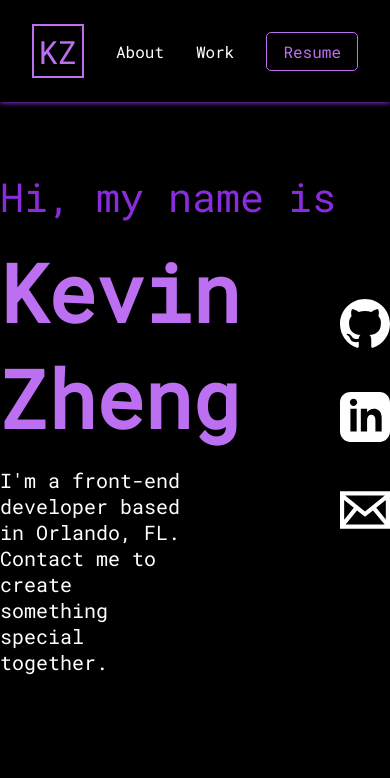
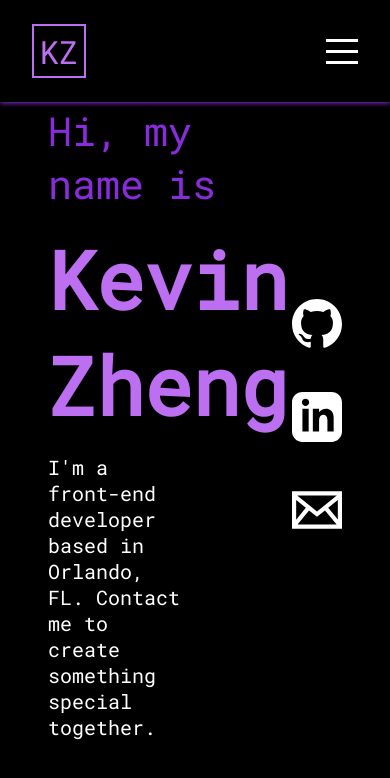
Before and after one commit to KevinZheng99/portfolio, a React (Create React App) app: page / in a window 390 px wide. Shown: the top 778 px of the page. Built offline with nearby package versions, Linux system fonts and the light colour scheme.

Commit message:
Refactoring code and adding Hamburger button

```diff
--- a/src/components/Hero/Hero.js
+++ b/src/components/Hero/Hero.js
@@ -1,10 +1,11 @@
 import React from "react";
 
+import PersonalLinks from "./PersonalLinks";
 import classes from "./Hero.module.css";
 
 export default function Hero() {
   return (
-    <div className={classes.hero}>
+    <div id="hero" className={classes.hero}>
       <div>
         <div>Hi, my name is</div>
         <div className={classes.name}>Kevin Zheng</div>
@@ -13,53 +14,7 @@ export default function Hero() {
           something special together.
         </div>
       </div>
-      <div className={classes["icons-container"]}>
-        <a
-          href="https://github.com/KevinZheng99"
-          target="_blank"
-          rel="noreferrer"
-        >
-          <svg
-            className={classes.icons}
-            xmlns="http://www.w3.org/2000/svg"
-            width="24"
-            height="24"
-            viewBox="0 0 24 24"
-          >
-            <path d="M12 0c-6.626 0-12 5.373-12 12 0 5.302 3.438 9.8 8.207 11.387.599.111.793-.261.793-.577v-2.234c-3.338.726-4.033-1.416-4.033-1.416-.546-1.387-1.333-1.756-1.333-1.756-1.089-.745.083-.729.083-.729 1.205.084 1.839 1.237 1.839 1.237 1.07 1.834 2.807 1.304 3.492.997.107-.775.418-1.305.762-1.604-2.665-.305-5.467-1.334-5.467-5.931 0-1.311.469-2.381 1.236-3.221-.124-.303-.535-1.524.117-3.176 0 0 1.008-.322 3.301 1.23.957-.266 1.983-.399 3.003-.404 1.02.005 2.047.138 3.006.404 2.291-1.552 3.297-1.23 3.297-1.23.653 1.653.242 2.874.118 3.176.77.84 1.235 1.911 1.235 3.221 0 4.609-2.807 5.624-5.479 5.921.43.372.823 1.102.823 2.222v3.293c0 .319.192.694.801.576 4.765-1.589 8.199-6.086 8.199-11.386 0-6.627-5.373-12-12-12z" />
-          </svg>
-        </a>
-        <a
-          href="https://www.linkedin.com/in/kevin-zheng-6b5a34174/"
-          target="_blank"
-          rel="noreferrer"
-        >
-          <svg
-            className={classes.icons}
-            xmlns="http://www.w3.org/2000/svg"
-            width="24"
-            height="24"
-            viewBox="0 0 24 24"
-          >
-            <path d="M19 0h-14c-2.761 0-5 2.239-5 5v14c0 2.761 2.239 5 5 5h14c2.762 0 5-2.239 5-5v-14c0-2.761-2.238-5-5-5zm-11 19h-3v-11h3v11zm-1.5-12.268c-.966 0-1.75-.79-1.75-1.764s.784-1.764 1.75-1.764 1.75.79 1.75 1.764-.783 1.764-1.75 1.764zm13.5 12.268h-3v-5.604c0-3.368-4-3.113-4 0v5.604h-3v-11h3v1.765c1.396-2.586 7-2.777 7 2.476v6.759z" />
-          </svg>
-        </a>
-        <a
-          href="mailto: kevinzhengkz99@gmail.com"
-          target="_blank"
-          rel="noreferrer"
-        >
-          <svg
-            className={classes.icons}
-            xmlns="http://www.w3.org/2000/svg"
-            width="24"
-            height="24"
-            viewBox="0 0 24 24"
-          >
-            <path d="M0 3v18h24v-18h-24zm6.623 7.929l-4.623 5.712v-9.458l4.623 3.746zm-4.141-5.929h19.035l-9.517 7.713-9.518-7.713zm5.694 7.188l3.824 3.099 3.83-3.104 5.612 6.817h-18.779l5.513-6.812zm9.208-1.264l4.616-3.741v9.348l-4.616-5.607z" />
-          </svg>
-        </a>
-      </div>
+      <PersonalLinks />
     </div>
   );
 }
--- a/src/components/Hero/Hero.module.css
+++ b/src/components/Hero/Hero.module.css
@@ -6,6 +6,7 @@
   align-items: center;
   font-size: 2.5rem;
   height: 100vh;
+  padding: 0 3rem;
 }
 
 .name {
@@ -20,23 +21,3 @@
   font-size: 1.25rem;
   width: 55%;
 }
-
-.icons-container {
-  display: flex;
-  flex-direction: column;
-  gap: 2rem;
-}
-
-.icons {
-  fill: white;
-  width: 50px;
-  height: 50px;
-  position: relative;
-  top: 0;
-  transition: all 0.25s ease-out;
-}
-
-.icons:hover {
-  fill: #bc6ff1;
-  top: -1rem;
-}
--- /dev/null
+++ b/src/components/Hero/PersonalLinks.js
@@ -0,0 +1,55 @@
+import React from "react";
+
+import classes from "./PersonalLinks.module.css";
+
+export default function PersonalLinks() {
+  return (
+    <div className={classes["icons-container"]}>
+      <a
+        href="https://github.com/KevinZheng99"
+        target="_blank"
+        rel="noreferrer"
+      >
+        <svg
+          className={classes.icons}
+          xmlns="http://www.w3.org/2000/svg"
+          width="24"
+          height="24"
+          viewBox="0 0 24 24"
+        >
+          <path d="M12 0c-6.626 0-12 5.373-12 12 0 5.302 3.438 9.8 8.207 11.387.599.111.793-.261.793-.577v-2.234c-3.338.726-4.033-1.416-4.033-1.416-.546-1.387-1.333-1.756-1.333-1.756-1.089-.745.083-.729.083-.729 1.205.084 1.839 1.237 1.839 1.237 1.07 1.834 2.807 1.304 3.492.997.107-.775.418-1.305.762-1.604-2.665-.305-5.467-1.334-5.467-5.931 0-1.311.469-2.381 1.236-3.221-.124-.303-.535-1.524.117-3.176 0 0 1.008-.322 3.301 1.23.957-.266 1.983-.399 3.003-.404 1.02.005 2.047.138 3.006.404 2.291-1.552 3.297-1.23 3.297-1.23.653 1.653.242 2.874.118 3.176.77.84 1.235 1.911 1.235 3.221 0 4.609-2.807 5.624-5.479 5.921.43.372.823 1.102.823 2.222v3.293c0 .319.192.694.801.576 4.765-1.589 8.199-6.086 8.199-11.386 0-6.627-5.373-12-12-12z" />
+        </svg>
+      </a>
+      <a
+        href="https://www.linkedin.com/in/kevin-zheng-6b5a34174/"
+        target="_blank"
+        rel="noreferrer"
+      >
+        <svg
+          className={classes.icons}
+          xmlns="http://www.w3.org/2000/svg"
+          width="24"
+          height="24"
+          viewBox="0 0 24 24"
+        >
+          <path d="M19 0h-14c-2.761 0-5 2.239-5 5v14c0 2.761 2.239 5 5 5h14c2.762 0 5-2.239 5-5v-14c0-2.761-2.238-5-5-5zm-11 19h-3v-11h3v11zm-1.5-12.268c-.966 0-1.75-.79-1.75-1.764s.784-1.764 1.75-1.764 1.75.79 1.75 1.764-.783 1.764-1.75 1.764zm13.5 12.268h-3v-5.604c0-3.368-4-3.113-4 0v5.604h-3v-11h3v1.765c1.396-2.586 7-2.777 7 2.476v6.759z" />
+        </svg>
+      </a>
+      <a
+        href="mailto: kevinzhengkz99@gmail.com"
+        target="_blank"
+        rel="noreferrer"
+      >
+        <svg
+          className={classes.icons}
+          xmlns="http://www.w3.org/2000/svg"
+          width="24"
+          height="24"
+          viewBox="0 0 24 24"
+        >
+          <path d="M0 3v18h24v-18h-24zm6.623 7.929l-4.623 5.712v-9.458l4.623 3.746zm-4.141-5.929h19.035l-9.517 7.713-9.518-7.713zm5.694 7.188l3.824 3.099 3.83-3.104 5.612 6.817h-18.779l5.513-6.812zm9.208-1.264l4.616-3.741v9.348l-4.616-5.607z" />
+        </svg>
+      </a>
+    </div>
+  );
+}
--- /dev/null
+++ b/src/components/Hero/PersonalLinks.module.css
@@ -0,0 +1,19 @@
+.icons-container {
+  display: flex;
+  flex-direction: column;
+}
+
+.icons {
+  fill: white;
+  width: 50px;
+  height: 50px;
+  padding: 1rem 0;
+  position: relative;
+  top: 0;
+  transition: all 0.25s ease-out;
+}
+
+.icons:hover {
+  fill: #bc6ff1;
+  top: -0.5rem;
+}
--- /dev/null
+++ b/src/components/Navigation/Hamburger.js
@@ -0,0 +1,13 @@
+import React from "react";
+
+import classes from "./Hamburger.module.css";
+
+export default function Hamburger() {
+  return (
+    <div className={classes.hamburger}>
+      <div className={classes["hamburger-line"]}></div>
+      <div className={classes["hamburger-line"]}></div>
+      <div className={classes["hamburger-line"]}></div>
+    </div>
+  );
+}
--- /dev/null
+++ b/src/components/Navigation/Hamburger.module.css
@@ -0,0 +1,17 @@
+.hamburger {
+  color: white;
+  display: flex;
+  flex-direction: column;
+  gap: 0.5rem;
+  margin-right: 2rem;
+}
+
+.hamburger:hover {
+  cursor: pointer;
+}
+
+.hamburger-line {
+  height: 3px;
+  width: 2rem;
+  background-color: white;
+}
--- a/src/components/Navigation/Navigation.js
+++ b/src/components/Navigation/Navigation.js
@@ -1,21 +1,29 @@
-import React from "react";
+import React, { useLayoutEffect, useState } from "react";
 
+import Hamburger from "./Hamburger";
+import NavigationLinks from "./NavigationLinks";
 import classes from "./Navigation.module.css";
 
 export default function Navigation() {
+  const [width, setWidth] = useState(window.innerWidth);
+
+  useLayoutEffect(() => {
+    function updateWidth() {
+      setWidth(window.innerWidth);
+    }
+    window.addEventListener("resize", updateWidth);
+
+    return () => window.removeEventListener("resize", updateWidth);
+  }, []);
+
   return (
     <div className={classes.navigation}>
-      <a className={classes.logo} href="#">
+      <a className={classes.logo} href="/">
         KZ
       </a>
 
-      <div>
-        <a href="#">About</a>
-        <a href="#">Work</a>
-        <a className={classes.resume} href="#">
-          Resume
-        </a>
-      </div>
+      {width > 768 && <NavigationLinks />}
+      {width <= 768 && <Hamburger />}
     </div>
   );
 }
--- a/src/components/Navigation/Navigation.module.css
+++ b/src/components/Navigation/Navigation.module.css
@@ -8,17 +8,7 @@
   position: fixed;
   top: 0;
   width: 100%;
-}
-
-.navigation a {
-  color: white;
-  text-decoration: none;
-  margin-right: 2rem;
-  transition: all 0.25s ease-out;
-}
-
-.navigation a:hover {
-  color: #bc6ff1;
+  z-index: 10;
 }
 
 .navigation .logo {
@@ -31,21 +21,10 @@
   display: flex;
   justify-content: center;
   align-items: center;
+  text-decoration: none;
   transition: all 0.25s ease-out;
 }
 
 .navigation .logo:hover {
   background-color: #bd6ff159;
 }
-
-.navigation .resume {
-  border: 1px solid #bc6ff1;
-  border-radius: 5px;
-  color: #bc6ff1;
-  padding: 0.5rem 1rem;
-  transition: all 0.25s ease-out;
-}
-
-.navigation .resume:hover {
-  background-color: #bd6ff159;
-}
--- /dev/null
+++ b/src/components/Navigation/NavigationLinks.js
@@ -0,0 +1,24 @@
+import React from "react";
+
+import classes from "./NavigationLinks.module.css";
+
+export default function NavigationLinks() {
+  return (
+    <div>
+      <a className={classes["nav-link"]} href="/">
+        About
+      </a>
+      <a className={classes["nav-link"]} href="/">
+        Work
+      </a>
+      <a
+        className={`${classes.resume} ${classes["nav-link"]}`}
+        href="https://drive.google.com/file/d/1JpjkDmEMNrheMZIcrYN76h6R1VkKq1lf/view"
+        target="_blank"
+        rel="noreferrer"
+      >
+        Resume
+      </a>
+    </div>
+  );
+}
--- /dev/null
+++ b/src/components/Navigation/NavigationLinks.module.css
@@ -0,0 +1,22 @@
+.nav-link {
+  color: white;
+  text-decoration: none;
+  margin-right: 2rem;
+  transition: all 0.25s ease-out;
+}
+
+.nav-link:hover {
+  color: #bc6ff1;
+}
+
+.resume {
+  border: 1px solid #bc6ff1;
+  border-radius: 5px;
+  color: #bc6ff1;
+  padding: 0.5rem 1rem;
+  transition: all 0.25s ease-out;
+}
+
+.resume:hover {
+  background-color: #bd6ff159;
+}
--- a/src/index.css
+++ b/src/index.css
@@ -7,6 +7,10 @@ body {
   -moz-osx-font-smoothing: grayscale;
 }
 
+html {
+  scroll-behavior: smooth;
+}
+
 code {
   font-family: source-code-pro, Menlo, Monaco, Consolas, "Courier New",
     monospace;
```
Also changed, not shown: 1 other file (tests, documents, lock files or other folders).
